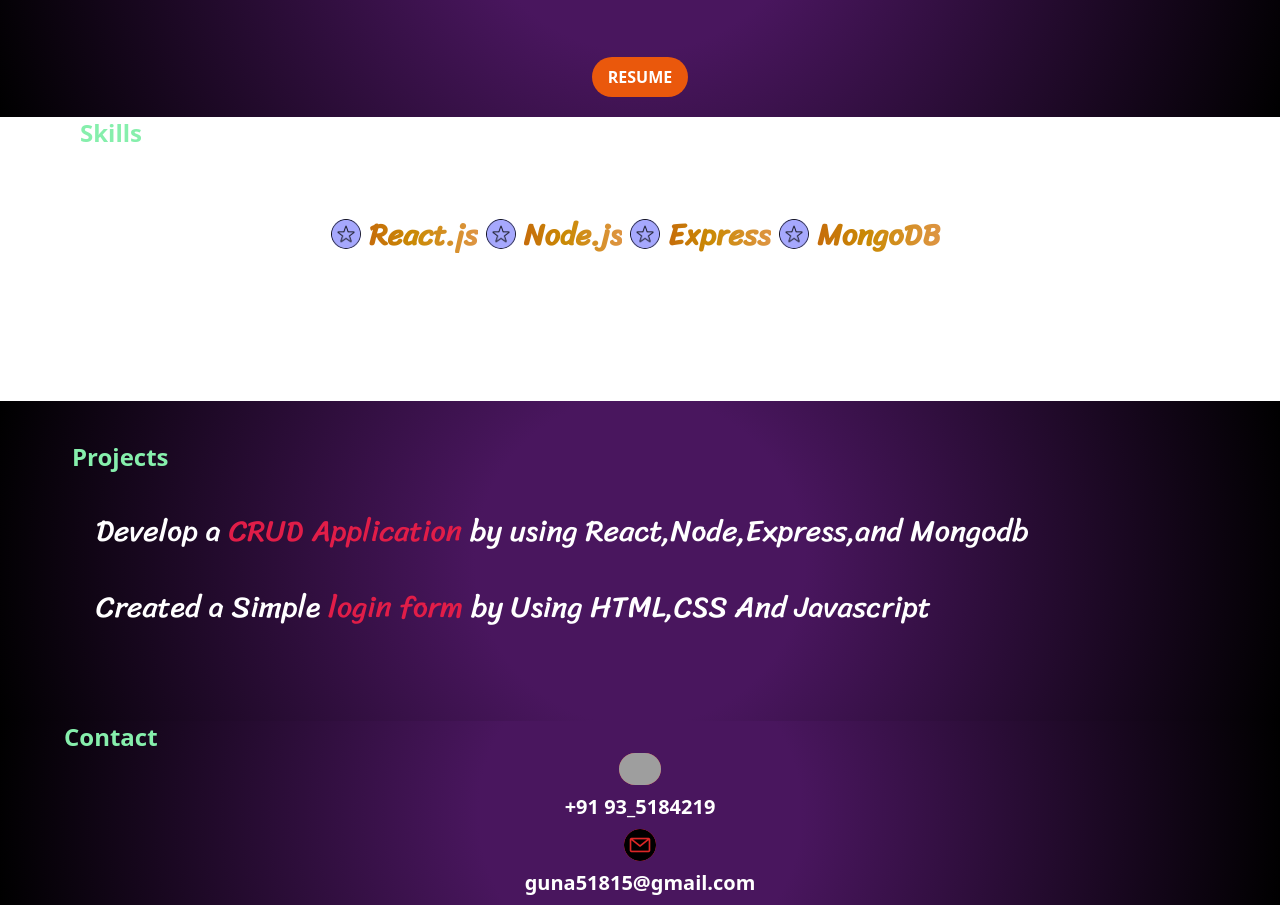
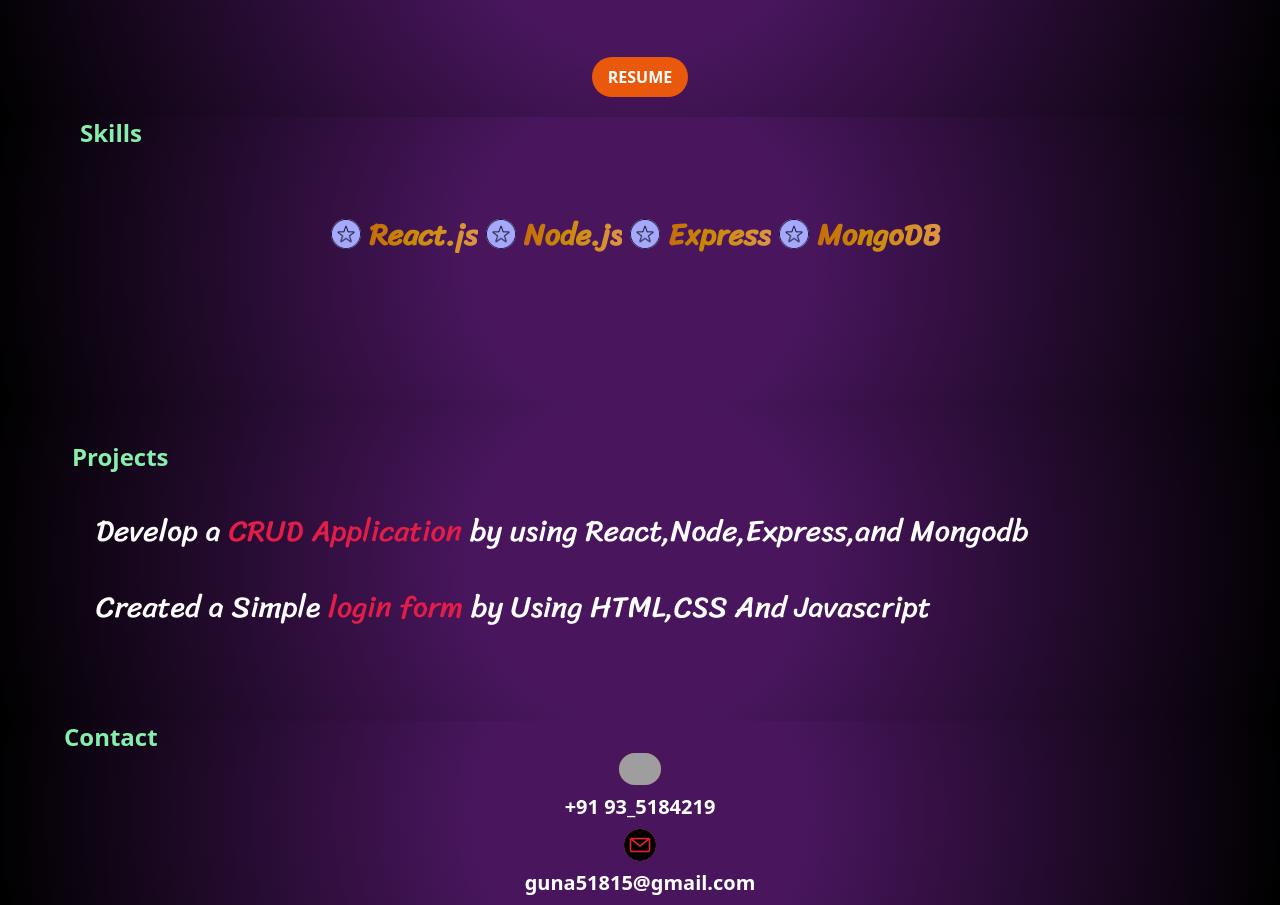
Before and after one commit to GUNA007180/GUNA-Portfolio, a React (Vite) app: page / in a window 1280 px wide. Shown: the part 787-1692 px from the top of the page. Built offline with nearby package versions, Linux system fonts and the light colour scheme; grey boxes are pictures that could not be loaded.

Commit message:
Update skills.jsx

```diff
--- a/src/skills.jsx
+++ b/src/skills.jsx
@@ -3,7 +3,7 @@ import li from './picture/star.png'
 
 function Skills() {
   return (
-    <section className='bg-skills pb-20' id='skills' >
+    <section class='bg-sec pb-20' id='skills' >
         <h1 className='text-2xl  text-green-300 pl-20 font-bold'  >Skills</h1>
 
         <ul className='text-3xl font-you text-center p-10 m-5 flex justify-center md:' >
```
